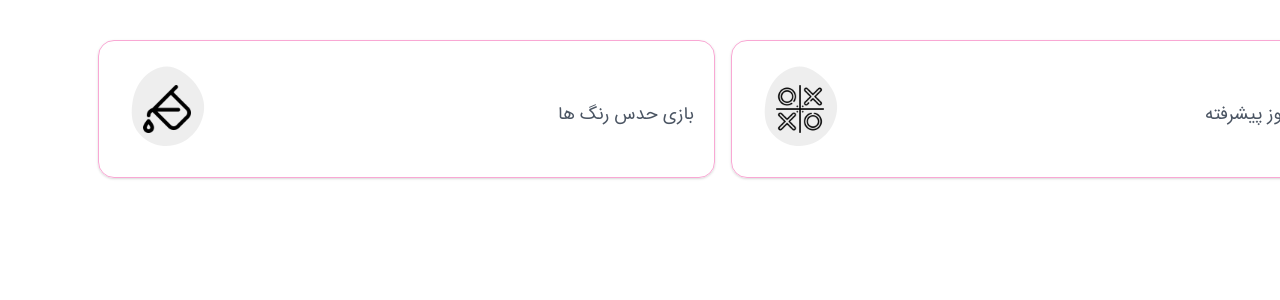
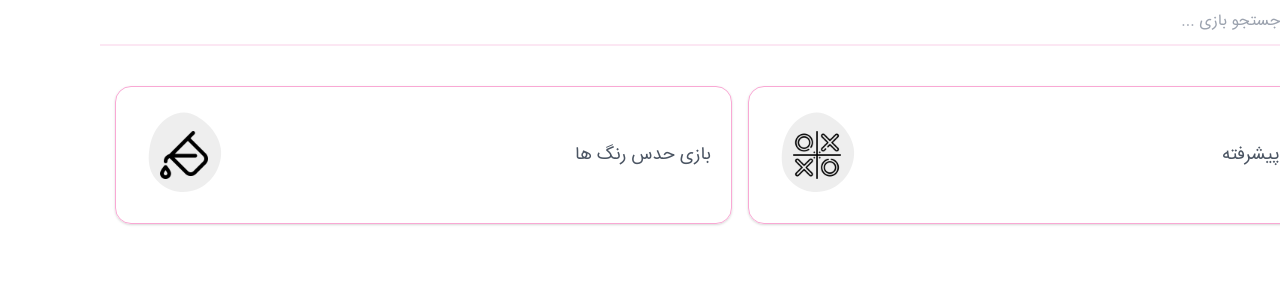
Before and after one commit to alirezakasirzare/baziato, a Nuxt app: page / in a window 1280 px wide. Shown: the top 300 px of the page. Built offline with nearby package versions, Linux system fonts and the light colour scheme.

Commit message:
add header

```diff
--- /dev/null
+++ b/components/public/TheHeader.vue
@@ -0,0 +1,19 @@
+<template>
+  <header class="mb-10 py-2 border-b-2 border-pink-100">
+    <div class="container flex divide-x divide-x-reverse">
+      <!-- name -->
+      <h1 class="ml-5 text-lg font-medium">
+        <a href="#" class="hover:text-pink-600">بازیاتو</a>
+      </h1>
+
+      <!-- input -->
+      <div class="pr-5 w-full">
+        <input
+          type="text"
+          class="border-none w-72 rounded p-0.5 outline-none text-gray-600 block w-full"
+          placeholder="جستجو بازی ..."
+        />
+      </div>
+    </div>
+  </header>
+</template>
--- a/components/CardGame.vue
+++ b/components/ui/CardGame.vue
@@ -10,7 +10,7 @@
 
     <!-- text -->
     <h5
-      class="text-center block mt-3 transition-colors group-hover:text-white text-lg text-gray-600"
+      class="text-center block mt-3 sm:mt-0 transition-colors group-hover:text-white text-lg text-gray-600"
     >
       بازی {{ game.name }}
     </h5>
@@ -19,7 +19,12 @@
 
 <script>
 export default {
-  props: ['game'],
+  props: {
+    game: {
+      type: Object,
+      required: true,
+    },
+  },
 }
 </script>
 
--- /dev/null
+++ b/layouts/default.vue
@@ -0,0 +1,13 @@
+<template>
+  <div>
+    <TheHeader />
+    <Nuxt />
+    <!-- <TheFooter /> -->
+  </div>
+</template>
+
+<script>
+export default {
+  name: 'DefaultLayout',
+}
+</script>
--- a/nuxt.config.js
+++ b/nuxt.config.js
@@ -25,7 +25,7 @@ export default {
   plugins: [],
 
   // Auto import components: https://go.nuxtjs.dev/config-components
-  components: ['~/components', '~/components/ui/'],
+  components: ['~/components', '~/components/ui/', '~/components/public/'],
 
   // Modules for dev and build (recommended): https://go.nuxtjs.dev/config-modules
   buildModules: [
--- a/pages/index.vue
+++ b/pages/index.vue
@@ -1,5 +1,5 @@
 <template>
-  <section class="container mt-10">
+  <section class="container">
     <div class="grid grid-cols-1 md:grid-cols-2 grid-flow-row gap-4">
       <CardGame v-for="(game, index) in games" :key="index" :game="game" />
     </div>
```
